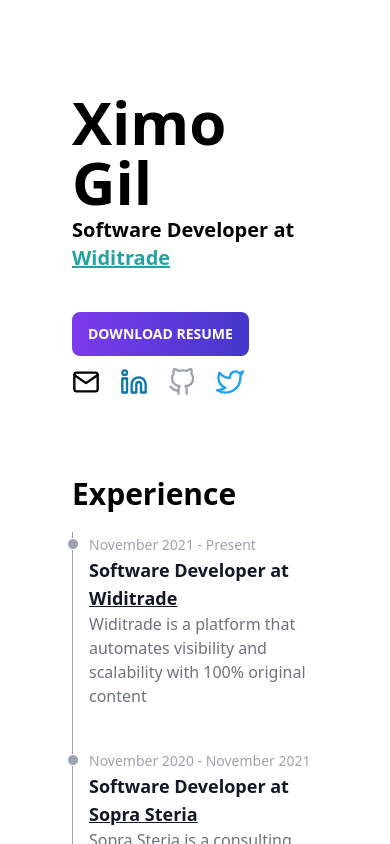
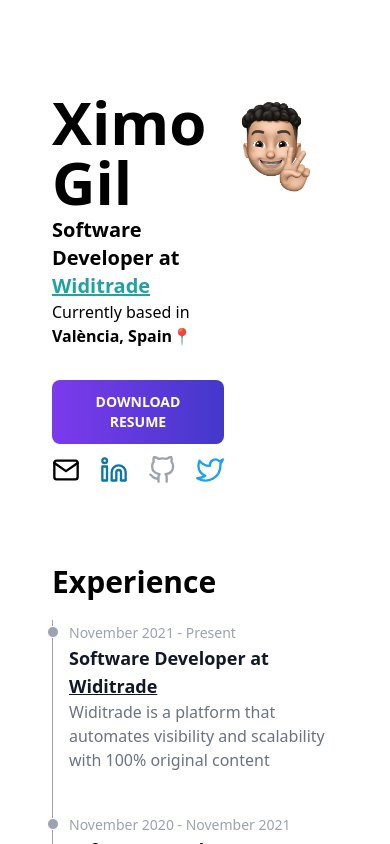
Before and after one commit to ximo14/ximo, a Next.js app: page / in a window 390 px wide. Shown: the top 844 px of the page. Built offline with nearby package versions, Linux system fonts and the light colour scheme.

Commit message:
feat: refactor code to be more responsive, minor fixes and add memoji image

```diff
--- a/components/Experience/Experience.tsx
+++ b/components/Experience/Experience.tsx
@@ -58,7 +58,7 @@
                                     Read more
                                     <svg className='ml-2 w-3 h-3' fill='currentColor' viewBox='0 0 20 20'
                                     xmlns='http://www.w3.org/2000/svg'>
-                                        <path fill-rule='evenodd'
+                                        <path fillRule='evenodd'
                                             d='M12.293 5.293a1 1 0 011.414 0l4 4a1 1 0 010 1.414l-4 4a1 1 0 01-1.414-1.414L14.586 11H3a1 1 0 110-2h11.586l-2.293-2.293a1 1 0 010-1.414z'
                                             clip-rule='evenodd'></path>
                                     </svg>
--- a/components/Hero/Hero.tsx
+++ b/components/Hero/Hero.tsx
@@ -1,13 +1,17 @@
 import { FiMail, FiLinkedin, FiGithub, FiTwitter } from 'react-icons/fi';
+import Image from 'next/image'
 
 const Hero = () => {
     return(
         <div className='flex justify-between'>
             <div>
                 <h1 className='text-6xl font-bold mb-1'>Ximo Gil</h1>
-                <h2 className='text-xl font-semibold mb-10'>
+                <h2 className='text-xl font-semibold'>
                     Software Developer at <a href='https://widitrade.com/' target='_blank' rel='noreferrer'
                         className='text-[#22a2a2] font-semibold underline transform hover:text-teal-700 transition-all'>Widitrade</a>
+                </h2>
+                <h2 className='text-md font-normal mb-8'>
+                    Currently based in <span className='font-semibold'>València, Spain</span>📍
                 </h2>
                 <a href='ximo-resume.pdf' target='_blank' rel='noopener noreferrer'>
                     <button
@@ -30,7 +34,7 @@
                 </div>
             </div>
             <div>
-                {/* TODO: add image */}
+                <Image src="/memoji1.png" alt="me" width="220" height="220" />
             </div>
         </div>
     )
--- a/pages/index.tsx
+++ b/pages/index.tsx
@@ -5,17 +5,18 @@
 import Hero from '../components/Hero/Hero';
 import Experience from '../components/Experience/Experience';
 import Technologies from '../components/Technologies/Technologies';
+import PersonalProjects from '../components/PersonalProjects/PersonalProjects';
 
 const Home: NextPage = () => {
 	return (
 		<div>
 			<Head>
-				<title>Create Next App</title>
-				<meta name='description' content='Generated by create next app' />
+				<title>Ximo Gil</title>
+				<meta name='description' content='Software Developer' />
 				<link rel='icon' href='/favicon.ico' />
 			</Head>
 
-			<main className='h-full w-full px-10 py-5 bg-white text-black dark:bg-zinc-900 dark:text-white transition-colors ease-in-out delay-200'>
+			<main className='h-full w-full px-5 md:px-10 py-5 bg-white text-black dark:bg-zinc-900 dark:text-white transition-colors ease-in-out delay-200'>
 				<Nav />
 				<div className='flex flex-col justify-center px-8'>
 					<div className='flex flex-col justify-between w-full relative max-w-2xl mx-auto pt-8 pb-8 sm:pb-16 bg-opacity-60 space-y-20'>
```
Also changed, not shown: components/Technologies/Technologies.tsx (+19 -1 lines), public/memoji1.png (added).
